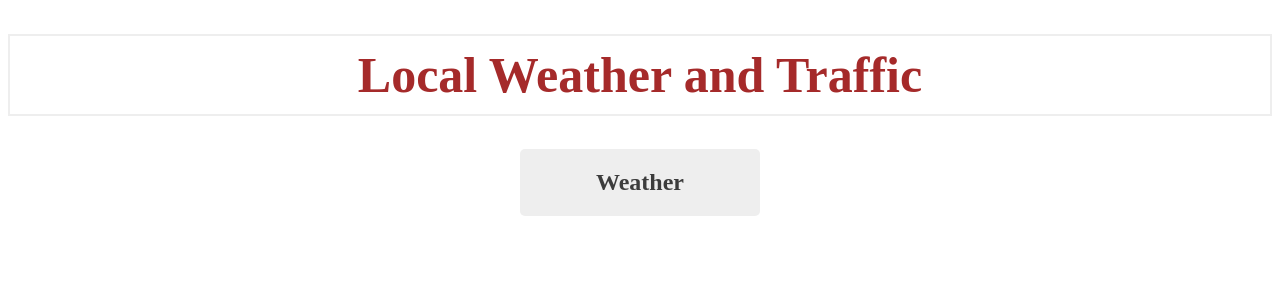
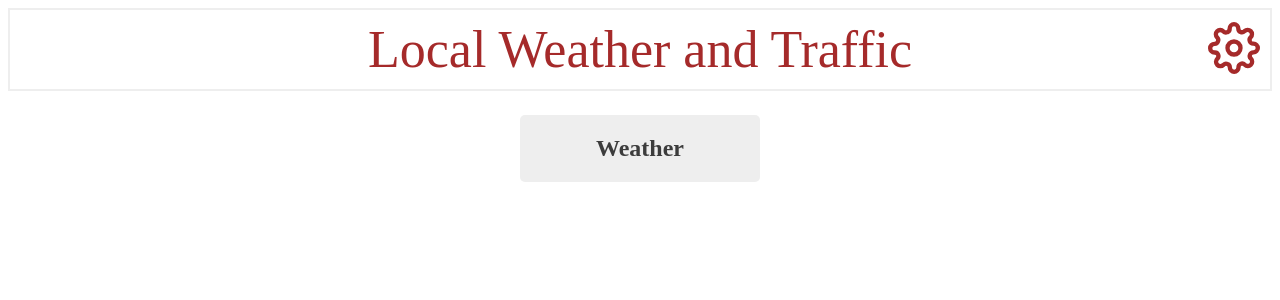
Before and after one commit to AidenEyre/RPI-Weather-Site, a Flask app: page / in a window 1280 px wide. Shown: the top 300 px of the page. Run offline with Flask 2, Linux system fonts and the light colour scheme.

Commit message:
Add gear icon to header

```diff
--- a/static/css/style.css
+++ b/static/css/style.css
@@ -1,9 +1,32 @@
-h1 {
+.header {
     border: 2px #eee solid;
     color: brown;
+    padding: 10px;
+    display: flex;
+    align-items: center;
+    margin-bottom: 24px;
+}
+
+.header::before,
+.title,
+.gear-icon {
+    content: '';
+    flex-basis: 100%;
+}
+
+.title {
+    font-size: 52px;
     text-align: center;
-    padding: 10px;
-    font-size: 50px;
+    flex-basis: 400%;
+}
+
+.gear-icon {
+    text-align: right;
+}
+
+.gear-icon svg {
+    width: 52px;
+    height: 52px;
 }
 
 a {
--- a/templates/index.html
+++ b/templates/index.html
@@ -9,7 +9,21 @@
 </head>
 
 <body>
-    <h1>Local Weather and Traffic</h1>
+    <div class="header">
+        <a class="title" href="/">Local Weather and Traffic</a>
+        <div class="gear-icon">
+            <a href="/">
+                <svg xmlns="http://www.w3.org/2000/svg" width="24" height="24" viewBox="0 0 24 24" fill="none"
+                    stroke="currentColor" stroke-width="2" stroke-linecap="round" stroke-linejoin="round"
+                    class="feather feather-settings">
+                    <circle cx="12" cy="12" r="3"></circle>
+                    <path
+                        d="M19.4 15a1.65 1.65 0 0 0 .33 1.82l.06.06a2 2 0 0 1 0 2.83 2 2 0 0 1-2.83 0l-.06-.06a1.65 1.65 0 0 0-1.82-.33 1.65 1.65 0 0 0-1 1.51V21a2 2 0 0 1-2 2 2 2 0 0 1-2-2v-.09A1.65 1.65 0 0 0 9 19.4a1.65 1.65 0 0 0-1.82.33l-.06.06a2 2 0 0 1-2.83 0 2 2 0 0 1 0-2.83l.06-.06a1.65 1.65 0 0 0 .33-1.82 1.65 1.65 0 0 0-1.51-1H3a2 2 0 0 1-2-2 2 2 0 0 1 2-2h.09A1.65 1.65 0 0 0 4.6 9a1.65 1.65 0 0 0-.33-1.82l-.06-.06a2 2 0 0 1 0-2.83 2 2 0 0 1 2.83 0l.06.06a1.65 1.65 0 0 0 1.82.33H9a1.65 1.65 0 0 0 1-1.51V3a2 2 0 0 1 2-2 2 2 0 0 1 2 2v.09a1.65 1.65 0 0 0 1 1.51 1.65 1.65 0 0 0 1.82-.33l.06-.06a2 2 0 0 1 2.83 0 2 2 0 0 1 0 2.83l-.06.06a1.65 1.65 0 0 0-.33 1.82V9a1.65 1.65 0 0 0 1.51 1H21a2 2 0 0 1 2 2 2 2 0 0 1-2 2h-.09a1.65 1.65 0 0 0-1.51 1z">
+                    </path>
+                </svg>
+            </a>
+        </div>
+    </div>
     <div class="links">
         <a href="{{ url_for('weather', location='84010') }}">Weather</a>
     </div>
```
Also changed, not shown: templates/weather.html (+15 -1 lines).
